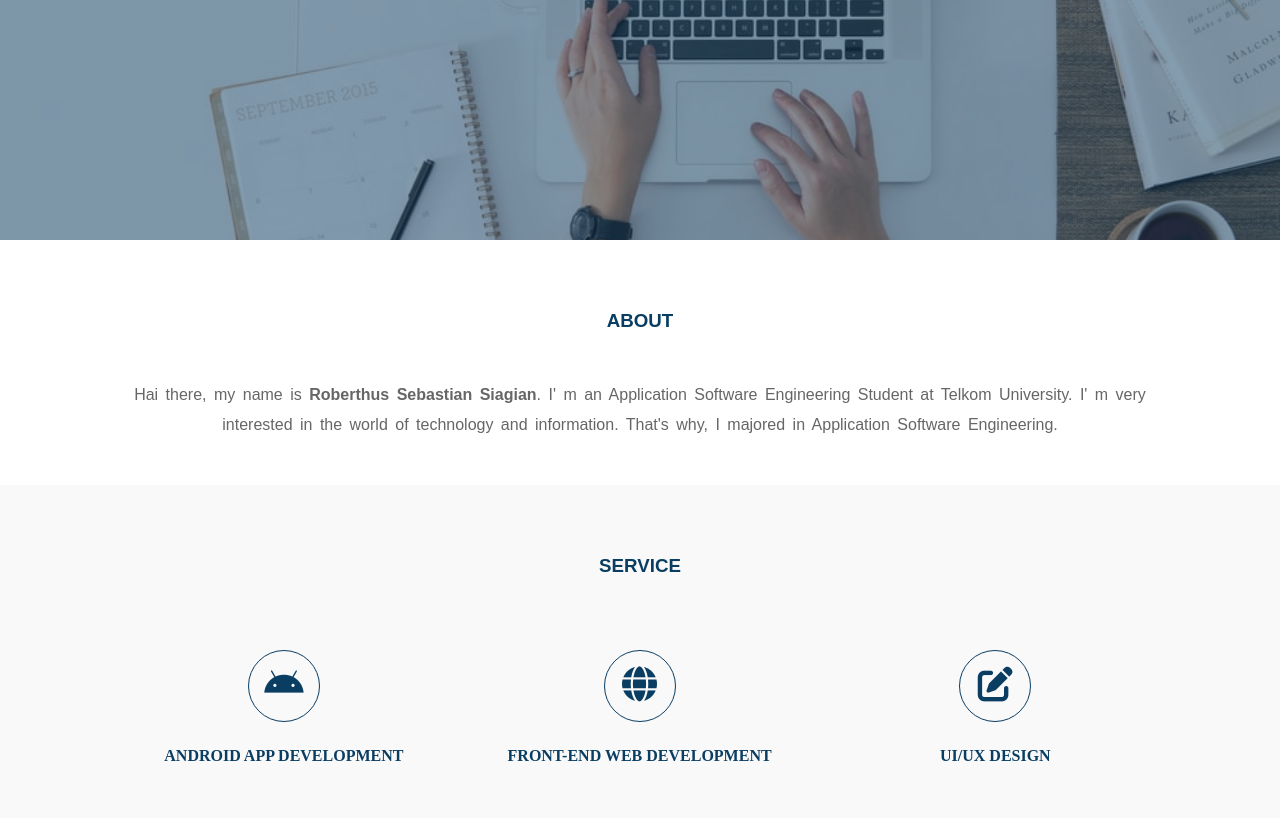
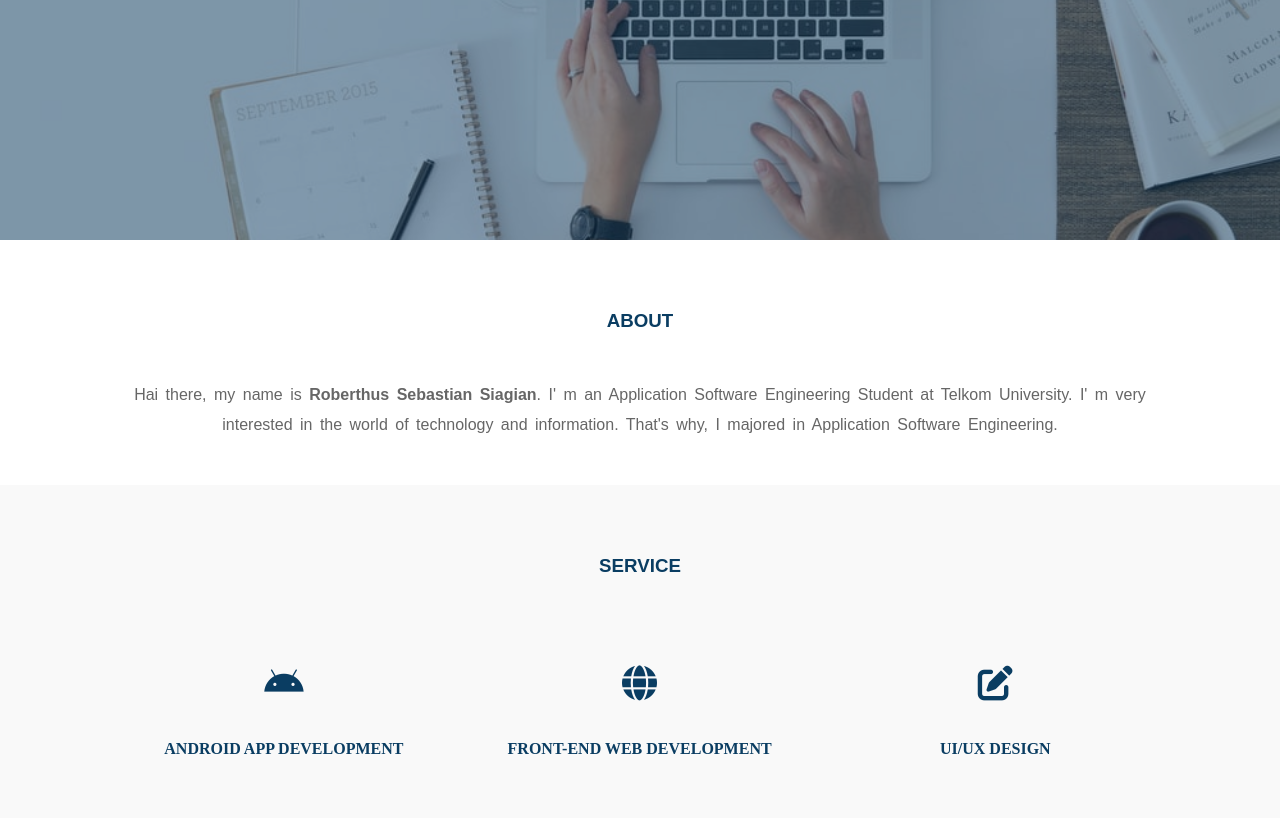
Before and after one commit to roberthussebastian/roberthussebastian.github.io, a plain HTML site: page index.html in a window 1280 px wide. Shown: the part 437-1255 px from the top of the page. Drawn offline with Linux system fonts and the light colour scheme.

Commit message:
update css

```diff
--- a/css/style.css
+++ b/css/style.css
@@ -120,6 +120,12 @@ section h3 {
     margin-left: 10px;
 }
 
+.box::after {
+    content: "";
+    display: block;
+    clear: both;
+}
+
 .box .col-3 {
     width: 33%;
     padding: 25px 30px;
@@ -131,7 +137,6 @@ section h3 {
 .icon {
     width: 70px;
     height: 70px;
-    border: 1px solid;
     border-radius: 50%;
     text-align: center;
     line-height: 70px;
@@ -140,5 +145,5 @@ section h3 {
 }
 
 .box .col-3 h4 {
-    margin: 25px 0;
+    margin: 20px 0;
 }
```
